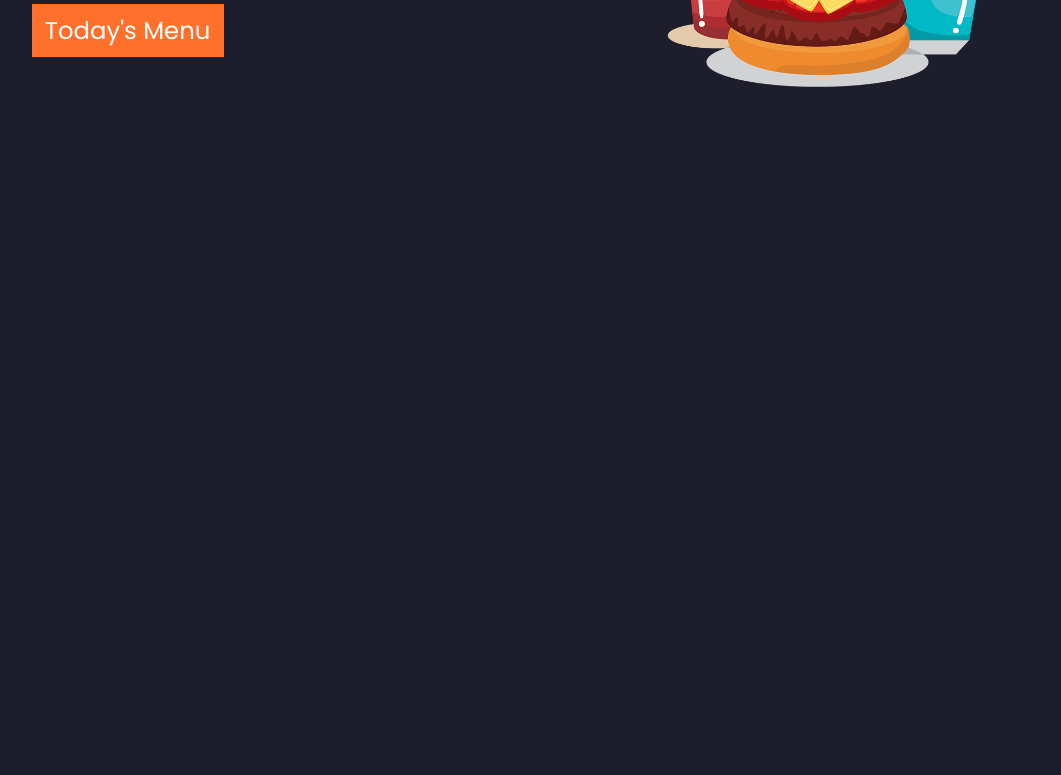
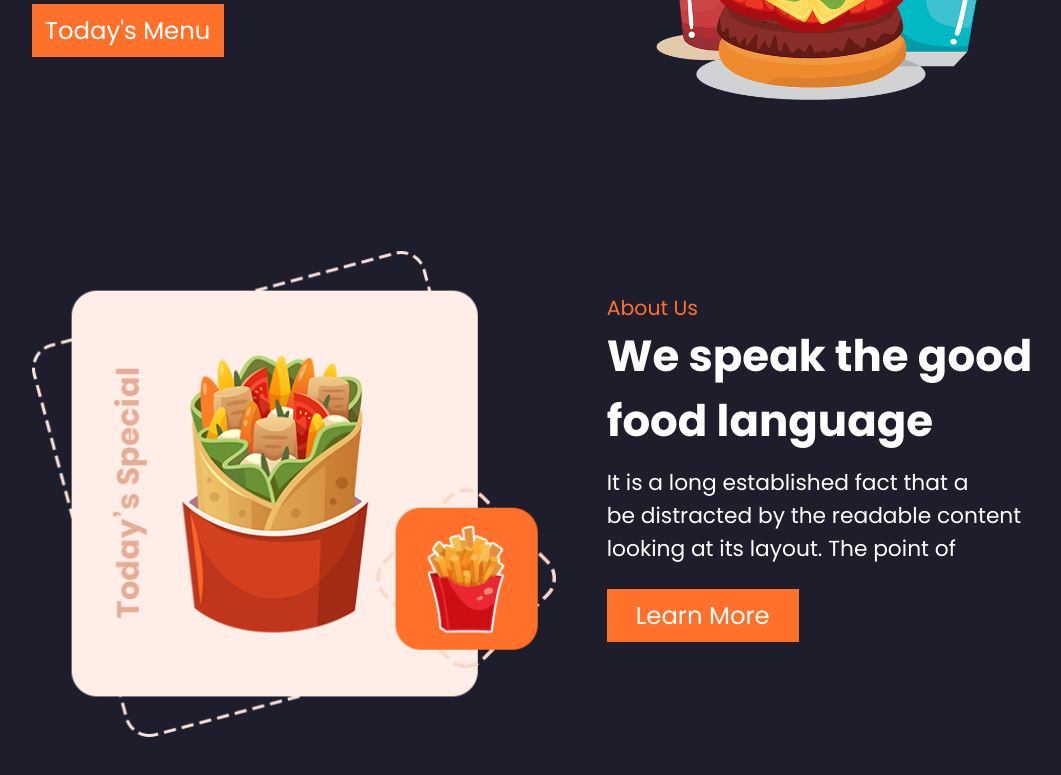
Before and after one commit to JuanCarlosAlmarioBabilonia/proyectoWeb, a plain HTML site: page index.html in a window 1280 px wide. Shown: the part 409-1184 px from the top of the page, without its empty margins (122-1183 px from the left). Before the commit the page ends 800 px from the top, so only its background shows below. Drawn offline with Linux system fonts and the light colour scheme.

Commit message:
About Us terminado

```diff
--- a/index.html
+++ b/index.html
@@ -30,4 +30,20 @@
             <img src="/storage/imgs/home.png">
         </section>
     </article>
+    <article class="cont">
+        <section class="left1">
+            <img src="/storage/imgs/about.png">
+        </section>
+        <section class="right1">
+            <small>About Us</small>
+            <h1>We speak the good<br>
+            food language</h1>
+            <p>It is a long established fact that a<br>
+                be distracted by the readable content<br>
+                looking at its layout. The point of</p>
+            <div class="boton">
+                <a class="boton" href="#">Learn More</a>
+            </div>
+        </section>
+    </article>
 </html>
--- a/style.css
+++ b/style.css
@@ -14,7 +14,7 @@ body{
 .header{
     display: flex;
     flex-direction: row;
-    gap:57vw;
+    gap:56vw;
 }
 
 .header h1{
@@ -52,6 +52,29 @@ body{
     color: var(--color-1)
 }
 
+
+.left1{
+    margin-left: 12vw;
+    margin-top: 3vh;
+}
+
+
+.right1 h1{
+    font-size: 3.4vw;
+    color: var(--color-1)
+}
+
+.right1 p{
+    font-size: 1.7vw;
+    margin-top: 1vw;
+    color: var(--color-1)
+}
+
+.right1{
+    margin-left: 4vw;
+    margin-top: 2vw;
+}
+
 .boton{
     margin-top: 3vh;
     text-decoration: none;
@@ -67,11 +90,21 @@ body{
 .cont{
     display: flex;
     flex-direction: row;
-    padding-bottom: 10vh;
+    padding-bottom: 20vh;
 }
 
 .right img{
-    height:30vw;
+    height:31vw;
     margin-top: 6vh;
-    margin-left: 4vw;
+    margin-left: 3vw;
 }
+
+.left1 img{
+    height:38vw;
+    margin-top: -5vh;
+}
+
+.right1 small{
+    color: var(--color-2);
+    font-size: 1.6vw;
+}
```
